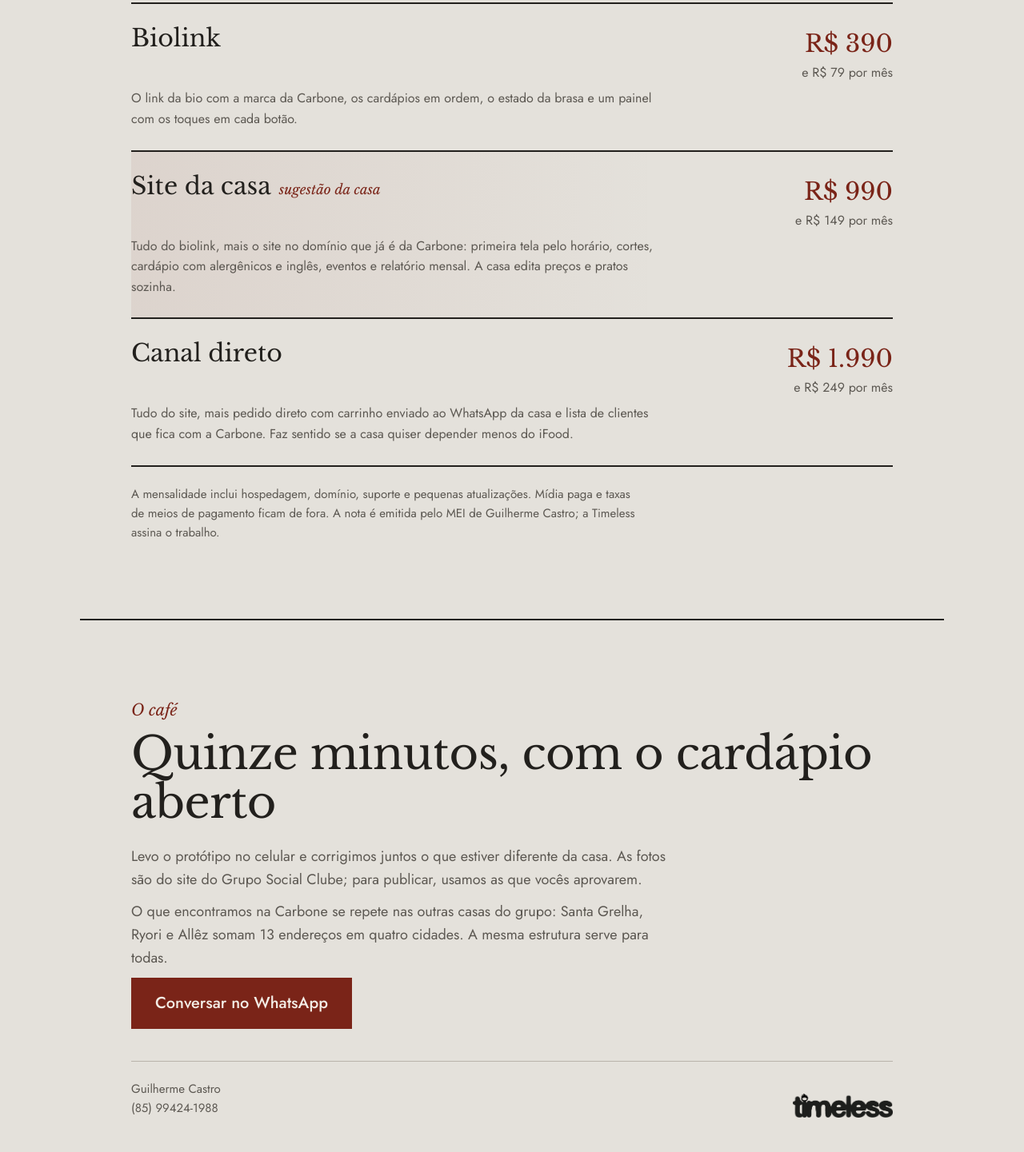
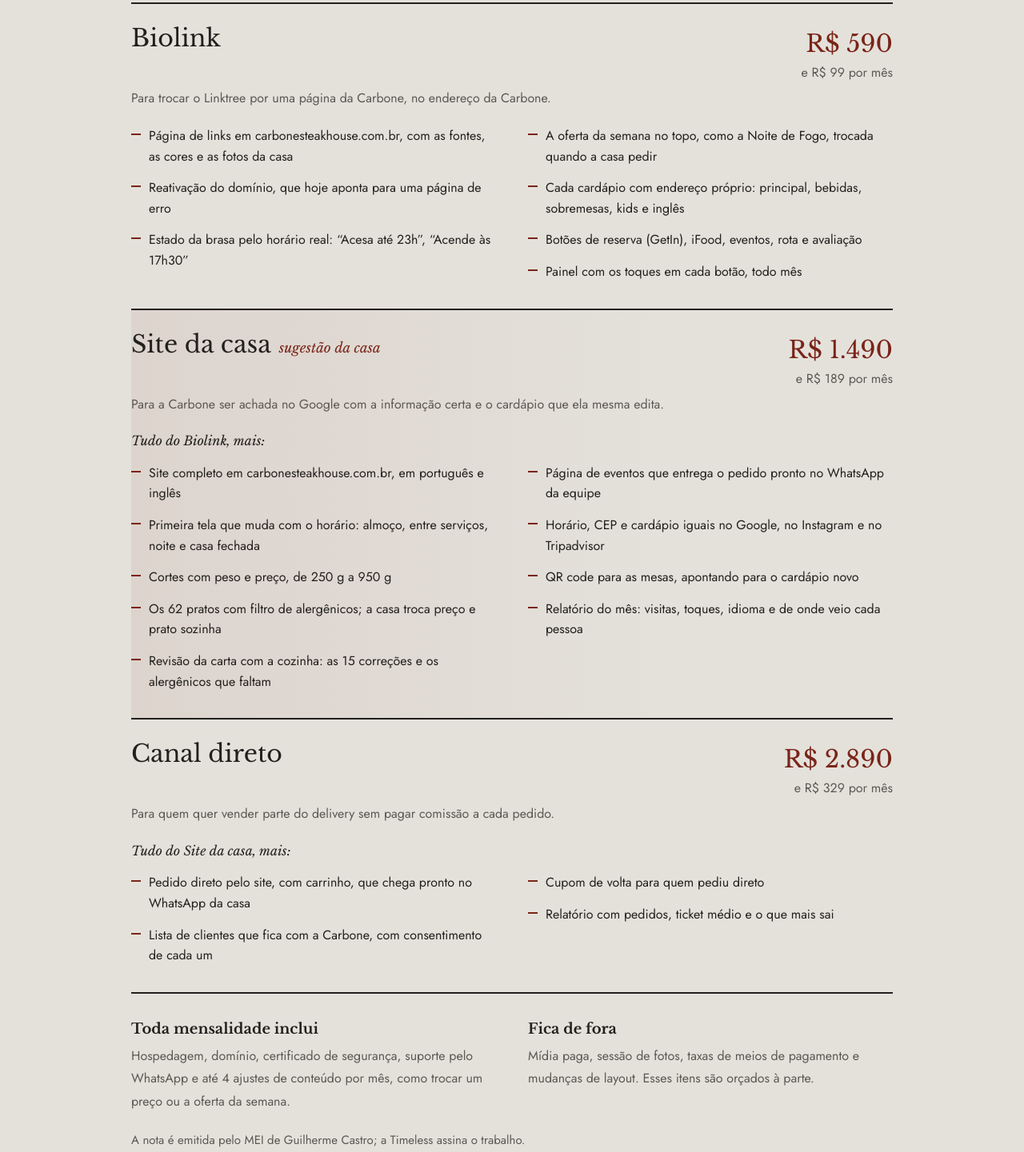
Before and after one commit to guikstro/carbone-proposta, a plain HTML site: page index.html in a window 1280 px wide. Shown: the part 5455-6896 px from the top of the page at 80% size. Drawn offline with nearby package versions, Linux system fonts and the light colour scheme.

Commit message:
Conta: preços novos e o que vem em cada plano
Co-Authored-By: Claude Opus 5.5 <noreply@anthropic.com>

```diff
--- a/index.html
+++ b/index.html
@@ -78,6 +78,14 @@ p + p{margin-top:12px}
 .plano .val small{display:block;font:400 16px var(--sans);color:var(--tinta-2)}
 .plano p{color:var(--tinta-2);font-size:16px;grid-column:1/-1;max-width:70ch}
 .plano.rec{background:linear-gradient(90deg,rgba(122,36,24,.07),transparent 70%)}
+.vem{list-style:none;grid-column:1/-1;columns:2 300px;column-gap:40px;margin-top:6px}
+.vem li{padding:7px 0 7px 22px;position:relative;font-size:16px;break-inside:avoid}
+.vem li::before{content:'';position:absolute;left:0;top:17px;width:12px;height:2px;background:var(--carne)}
+.vem li.tudo{font-family:var(--serif);font-style:italic;padding-left:0;column-span:all}
+.vem li.tudo::before{display:none}
+.inclui{display:grid;grid-template-columns:1fr 1fr;gap:40px;margin-top:30px}
+.inclui b{display:block;font-family:var(--serif);font-weight:700;font-size:18px;margin-bottom:4px}
+.inclui span{color:var(--tinta-2);font-size:16px}
 .rodape-conta{margin-top:22px;font-size:15px;color:var(--tinta-2);max-width:70ch}
 
 /* café */
@@ -100,6 +108,7 @@ p + p{margin-top:12px}
   .cel{margin:0 auto}
   .tela{height:300px}.tela iframe{transform:scale(.33)}
   .plano{grid-template-columns:1fr}.plano .val{text-align:left}
+  .inclui{grid-template-columns:1fr;gap:18px}
 }
 @media print{
   @page{size:A4;margin:0}
@@ -113,6 +122,12 @@ p + p{margin-top:12px}
   .site .vivo{grid-template-columns:1fr 1fr}
   .tela{height:470px}.tela iframe{transform:scale(.48)}
   .abrir{display:none}
+  .folha.conta-folha{height:auto;min-height:0;overflow:visible}
+  .plano{break-inside:avoid;padding:16px 0}
+  .plano:last-child{break-before:page;margin-top:22mm}
+  .vem li{font-size:13px;padding:4px 0 4px 20px}.vem li::before{top:12px}
+  .plano h4,.plano .val{font-size:24px}
+  .inclui{break-inside:avoid}
   .folha{height:297mm;overflow:hidden}
   h3{font-size:40px;margin-bottom:14px}
   .achado{padding:12px 0;gap:24px;grid-template-columns:1fr 2.2fr}
@@ -225,27 +240,59 @@ p + p{margin-top:12px}
 </section>
 
 <!-- 6. A conta -->
-<section class="folha">
+<section class="folha conta-folha">
   <h2>A conta</h2>
   <h3>Três formas de servir</h3>
   <div class="conta">
     <div class="plano">
       <h4>Biolink</h4>
-      <div class="val">R$ 390<small>e R$ 79 por mês</small></div>
-      <p>O link da bio com a marca da Carbone, os cardápios em ordem, o estado da brasa e um painel com os toques em cada botão.</p>
+      <div class="val">R$ 590<small>e R$ 99 por mês</small></div>
+      <p>Para trocar o Linktree por uma página da Carbone, no endereço da Carbone.</p>
+      <ul class="vem">
+        <li>Página de links em carbonesteakhouse.com.br, com as fontes, as cores e as fotos da casa</li>
+        <li>Reativação do domínio, que hoje aponta para uma página de erro</li>
+        <li>Estado da brasa pelo horário real: “Acesa até 23h”, “Acende às 17h30”</li>
+        <li>A oferta da semana no topo, como a Noite de Fogo, trocada quando a casa pedir</li>
+        <li>Cada cardápio com endereço próprio: principal, bebidas, sobremesas, kids e inglês</li>
+        <li>Botões de reserva (GetIn), iFood, eventos, rota e avaliação</li>
+        <li>Painel com os toques em cada botão, todo mês</li>
+      </ul>
     </div>
     <div class="plano rec">
       <h4>Site da casa<span class="sug">sugestão da casa</span></h4>
-      <div class="val">R$ 990<small>e R$ 149 por mês</small></div>
-      <p>Tudo do biolink, mais o site no domínio que já é da Carbone: primeira tela pelo horário, cortes, cardápio com alergênicos e inglês, eventos e relatório mensal. A casa edita preços e pratos sozinha.</p>
+      <div class="val">R$ 1.490<small>e R$ 189 por mês</small></div>
+      <p>Para a Carbone ser achada no Google com a informação certa e o cardápio que ela mesma edita.</p>
+      <ul class="vem">
+        <li class="tudo">Tudo do Biolink, mais:</li>
+        <li>Site completo em carbonesteakhouse.com.br, em português e inglês</li>
+        <li>Primeira tela que muda com o horário: almoço, entre serviços, noite e casa fechada</li>
+        <li>Cortes com peso e preço, de 250 g a 950 g</li>
+        <li>Os 62 pratos com filtro de alergênicos; a casa troca preço e prato sozinha</li>
+        <li>Revisão da carta com a cozinha: as 15 correções e os alergênicos que faltam</li>
+        <li>Página de eventos que entrega o pedido pronto no WhatsApp da equipe</li>
+        <li>Horário, CEP e cardápio iguais no Google, no Instagram e no Tripadvisor</li>
+        <li>QR code para as mesas, apontando para o cardápio novo</li>
+        <li>Relatório do mês: visitas, toques, idioma e de onde veio cada pessoa</li>
+      </ul>
     </div>
     <div class="plano">
       <h4>Canal direto</h4>
-      <div class="val">R$ 1.990<small>e R$ 249 por mês</small></div>
-      <p>Tudo do site, mais pedido direto com carrinho enviado ao WhatsApp da casa e lista de clientes que fica com a Carbone. Faz sentido se a casa quiser depender menos do iFood.</p>
+      <div class="val">R$ 2.890<small>e R$ 329 por mês</small></div>
+      <p>Para quem quer vender parte do delivery sem pagar comissão a cada pedido.</p>
+      <ul class="vem">
+        <li class="tudo">Tudo do Site da casa, mais:</li>
+        <li>Pedido direto pelo site, com carrinho, que chega pronto no WhatsApp da casa</li>
+        <li>Lista de clientes que fica com a Carbone, com consentimento de cada um</li>
+        <li>Cupom de volta para quem pediu direto</li>
+        <li>Relatório com pedidos, ticket médio e o que mais sai</li>
+      </ul>
     </div>
   </div>
-  <p class="rodape-conta">A mensalidade inclui hospedagem, domínio, suporte e pequenas atualizações. Mídia paga e taxas de meios de pagamento ficam de fora. A nota é emitida pelo MEI de Guilherme Castro; a Timeless assina o trabalho.</p>
+  <div class="inclui">
+    <div><b>Toda mensalidade inclui</b><span>Hospedagem, domínio, certificado de segurança, suporte pelo WhatsApp e até 4 ajustes de conteúdo por mês, como trocar um preço ou a oferta da semana.</span></div>
+    <div><b>Fica de fora</b><span>Mídia paga, sessão de fotos, taxas de meios de pagamento e mudanças de layout. Esses itens são orçados à parte.</span></div>
+  </div>
+  <p class="rodape-conta">A nota é emitida pelo MEI de Guilherme Castro; a Timeless assina o trabalho.</p>
 </section>
 
 <!-- 7. O café: próximo passo -->
```
Also changed, not shown: 2 other files.
